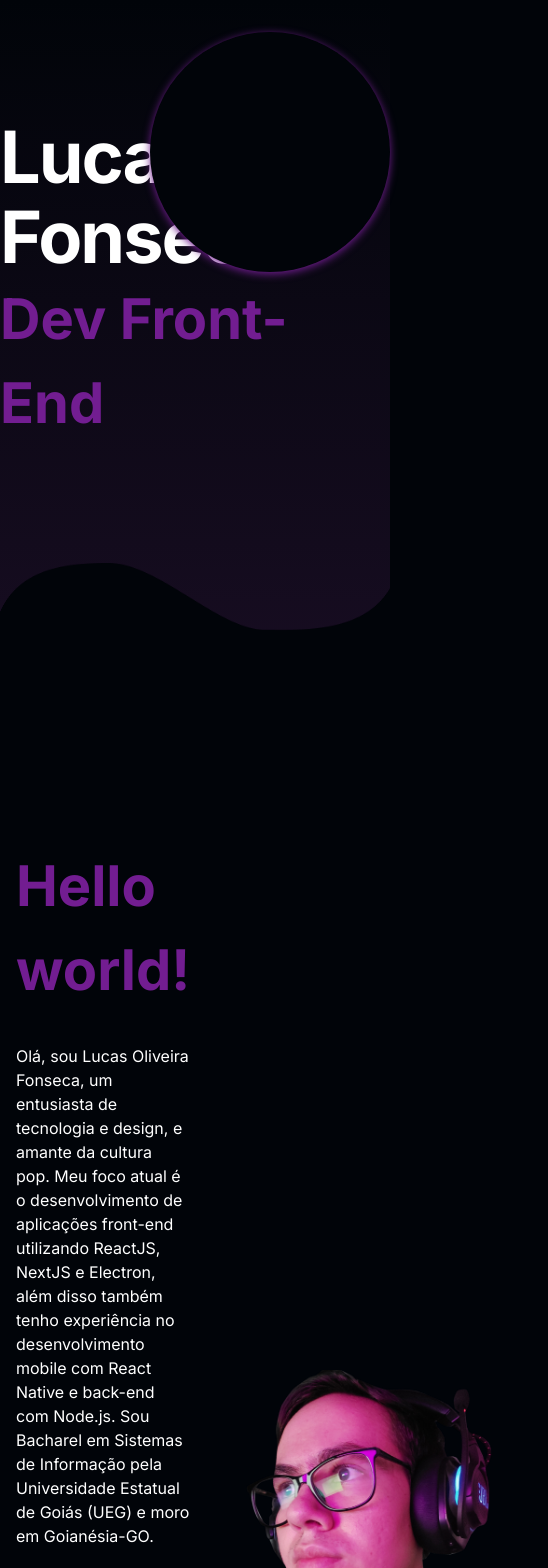
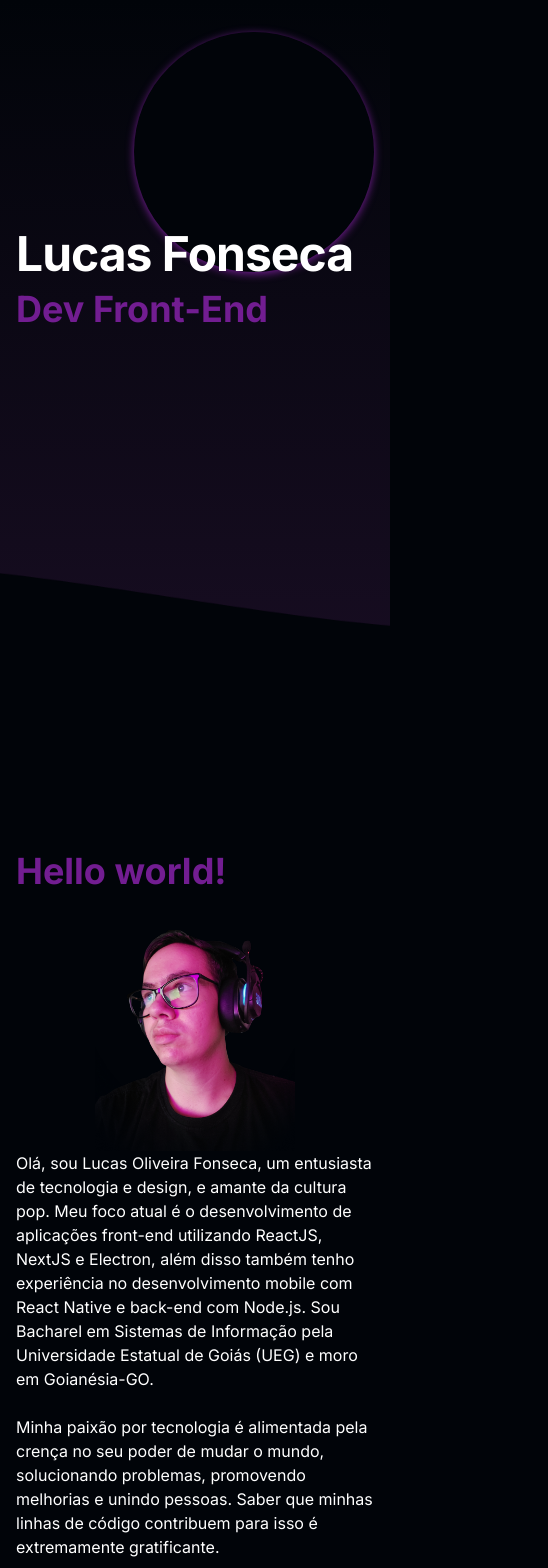
Before and after one commit to LucasOFonseca/lucasfonseca, a Next.js app: page / in a window 390 px wide. Shown: the top 1568 px of the page, 548 px wide, since content can reach past the window. Built offline with nearby package versions, Linux system fonts and the light colour scheme.

Commit message:
feat: create site footer and make it responsive

```diff
--- a/src/app/components/About/About.tsx
+++ b/src/app/components/About/About.tsx
@@ -3,8 +3,16 @@ import Image from 'next/image';
 export const About: React.FC = () => {
   return (
     <div className="w-full max-w-[1320px] flex justify-between items-center">
-      <div className="max-w-[725px]">
+      <div className="xl:max-w-[725px]">
         <h2 className="mb-8">Hello world!</h2>
+
+        <Image
+          src="/Photo.png"
+          width={200}
+          height={300}
+          className="block mx-auto xl:hidden"
+          alt="Lucas Fonseca"
+        />
 
         <p>
           Olá, sou Lucas Oliveira Fonseca, um entusiasta de tecnologia e design,
@@ -30,7 +38,13 @@ export const About: React.FC = () => {
         </p>
       </div>
 
-      <Image src="/Photo.png" width={384} height={424} alt="Lucas Fonseca" />
+      <Image
+        src="/Photo.png"
+        width={384}
+        height={424}
+        className="hidden xl:block"
+        alt="Lucas Fonseca"
+      />
     </div>
   );
 };
--- a/src/app/components/Contact/Contact.tsx
+++ b/src/app/components/Contact/Contact.tsx
@@ -59,12 +59,12 @@ export const Contact: React.FC = () => {
       <h3>Quer conversar?</h3>
 
       <div className="flex flex-col items-center gap-4 w-full max-w-[700px] mt-8">
-        <div className="flex gap-2 w-full">
+        <div className="flex flex-col sm:flex-row gap-4 sm:gap-2 w-full">
           <Input placeholder="Nome" {...register('name')} />
           <Input placeholder="Empresa" {...register('company')} />
         </div>
 
-        <div className="flex gap-2 w-full">
+        <div className="flex flex-col sm:flex-row gap-4 sm:gap-2 w-full">
           <Input type="email" placeholder="E-mail" {...register('email')} />
           <Input type="tel" placeholder="Telefone" {...register('phone')} />
         </div>
--- a/src/app/components/Cover/Cover.tsx
+++ b/src/app/components/Cover/Cover.tsx
@@ -1,19 +1,18 @@
 export const Cover: React.FC = () => {
   return (
-    <div className="relative h-dvh flex justify-center bg-gradient-to-t from-primary-dark to-background">
+    <div className="relative h-dvh flex justify-center bg-gradient-to-t from-primary-dark to-background px-4">
       <div className="relative w-full h-2/3 flex flex-col justify-center max-w-[1320px]">
         <span className="absolute top-8 right-0 w-[240px] h-[240px] rounded-full bg-background drop-shadow-[0_2px_4px_#721D91]" />
 
-        <h1 style={{ color: '#fff' }}>Lucas Fonseca</h1>
-        <h2>Dev Front-End</h2>
+        <h1 className="relative text-white">Lucas Fonseca</h1>
+        <h2 className="relative">Dev Front-End</h2>
       </div>
 
       {/* eslint-disable-next-line @next/next/no-img-element */}
       <img
         src="/cover-illustration.png"
         alt="ilustração"
-        style={{ objectFit: 'fill' }}
-        className="w-full h-1/3 absolute bottom-0"
+        className="w-full h-1/3 absolute bottom-0 object-cover md:object-fill"
       />
     </div>
   );
--- /dev/null
+++ b/src/app/components/Footer/Footer.tsx
@@ -0,0 +1,43 @@
+import { EmailIcon } from '@/assets/EmailIcon';
+import { GitHubIcon } from '@/assets/GitHubIcon';
+import { LinkedInIcon } from '@/assets/LinkedInIcon';
+import { PhoneIcon } from '@/assets/PhoneIcon';
+
+export const Footer: React.FC = () => {
+  return (
+    <div className="w-full max-w-[1320px] flex flex-col gap-8 sm:flex-row sm:justify-between sm:items-center mt-32 mb-16 pt-8 pb-12 border-b">
+      <div className="flex flex-col gap-4">
+        <h6 className="text-white font-semibold">Contatos</h6>
+
+        <div className="flex items-center gap-4">
+          <PhoneIcon /> <a href="tel:+55 62 985320242">(62) 98532-0242</a>
+        </div>
+
+        <div className="flex items-center gap-4">
+          <EmailIcon />{' '}
+          <a href="mailto:lucasofonseca.dev@gmail.com">
+            lucasofonseca.dev@gmail.com
+          </a>
+        </div>
+      </div>
+
+      <div className="flex gap-4 justify-center">
+        <a
+          href="https://github.com/LucasOFonseca"
+          target="_blank"
+          className="bg-primary p-3 rounded-full"
+        >
+          <GitHubIcon />
+        </a>
+
+        <a
+          href="https://www.linkedin.com/in/lucas-fonseca-138b57200/"
+          target="_blank"
+          className="bg-primary p-3 rounded-full"
+        >
+          <LinkedInIcon />
+        </a>
+      </div>
+    </div>
+  );
+};
--- /dev/null
+++ b/src/app/components/Footer/index.ts
@@ -0,0 +1,3 @@
+import { Footer } from './Footer';
+
+export { Footer };
--- a/src/app/globals.css
+++ b/src/app/globals.css
@@ -68,6 +68,22 @@
   }
 }
 
+*::-webkit-scrollbar {
+  width: 0.4rem;
+  height: 0.4rem;
+  background: var(--background);
+  -moz-border-radius: 0.5rem;
+}
+
+*::-webkit-scrollbar-track {
+  -webkit-box-shadow: inset 0 0 6px rgba(0, 0, 0, 0);
+}
+
+*::-webkit-scrollbar-thumb {
+  background-color: #1d0f28;
+  border-radius: 0.2rem;
+}
+
 body {
   color: var(--foreground);
   background: var(--background);
@@ -107,8 +123,26 @@ h5 {
 
 h6 {
   font-size: 1.125rem;
-  line-height: 2rem;
-  letter-spacing: 3px;
+}
+
+a:hover {
+  text-decoration: underline;
+}
+
+@media (max-width: 640px) {
+  h1 {
+    font-size: 3rem;
+    line-height: 3.5rem;
+    letter-spacing: -1px;
+  }
+
+  h2 {
+    font-size: 2.25rem;
+  }
+
+  h3 {
+    font-size: 1.75rem;
+  }
 }
 
 @layer utilities {
--- a/src/app/page.tsx
+++ b/src/app/page.tsx
@@ -1,6 +1,7 @@
 import { About } from './components/About';
 import { Contact } from './components/Contact';
 import { Cover } from './components/Cover';
+import { Footer } from './components/Footer';
 import { Projects } from './components/Projects';
 import { Techs } from './components/Techs';
 
@@ -14,6 +15,7 @@ export default function Home() {
         <Techs />
         <Projects />
         <Contact />
+        <Footer />
       </div>
     </main>
   );
--- /dev/null
+++ b/src/assets/EmailIcon.tsx
@@ -0,0 +1,16 @@
+export const EmailIcon: React.FC = () => (
+  <svg
+    width="18"
+    height="19"
+    viewBox="0 0 18 19"
+    fill="none"
+    xmlns="http://www.w3.org/2000/svg"
+  >
+    <path
+      fill-rule="evenodd"
+      clip-rule="evenodd"
+      d="M2.49988 3C1.48895 2.99993 0.612317 3.69899 0.387383 4.68458L8.99988 9.9485L17.6124 4.68458C17.3874 3.69899 16.5108 2.99993 15.4999 3H2.49988ZM0.333252 13.6177V5.92169L6.61984 9.76319L0.333252 13.6177ZM7.65776 10.3991L0.540256 14.7617C0.899208 15.5186 1.66231 16.0007 2.50001 15.9999H15.5C16.3376 16.0001 17.1002 15.5176 17.4587 14.7606L10.3412 10.398L9.00001 11.2181L7.65776 10.398V10.3991ZM17.6665 13.6177L11.3799 9.76427V9.76319L17.6665 5.92169V13.6177Z"
+      fill="white"
+    />
+  </svg>
+);
--- /dev/null
+++ b/src/assets/GitHubIcon.tsx
@@ -0,0 +1,21 @@
+export const GitHubIcon: React.FC = () => (
+  <svg
+    width="20"
+    height="20"
+    viewBox="0 0 20 20"
+    fill="none"
+    xmlns="http://www.w3.org/2000/svg"
+  >
+    <g clip-path="url(#clip0_810_171)">
+      <path
+        d="M10 0C4.475 0 0 4.475 0 10C0 14.425 2.8625 18.1625 6.8375 19.4875C7.3375 19.575 7.525 19.275 7.525 19.0125C7.525 18.775 7.5125 17.9875 7.5125 17.15C5 17.6125 4.35 16.5375 4.15 15.975C4.0375 15.6875 3.55 14.8 3.125 14.5625C2.775 14.375 2.275 13.9125 3.1125 13.9C3.9 13.8875 4.4625 14.625 4.65 14.925C5.55 16.4375 6.9875 16.0125 7.5625 15.75C7.65 15.1 7.9125 14.6625 8.2 14.4125C5.975 14.1625 3.65 13.3 3.65 9.475C3.65 8.3875 4.0375 7.4875 4.675 6.7875C4.575 6.5375 4.225 5.5125 4.775 4.1375C4.775 4.1375 5.6125 3.875 7.525 5.1625C8.325 4.9375 9.175 4.825 10.025 4.825C10.875 4.825 11.725 4.9375 12.525 5.1625C14.4375 3.8625 15.275 4.1375 15.275 4.1375C15.825 5.5125 15.475 6.5375 15.375 6.7875C16.0125 7.4875 16.4 8.375 16.4 9.475C16.4 13.3125 14.0625 14.1625 11.8375 14.4125C12.2 14.725 12.5125 15.325 12.5125 16.2625C12.5125 17.6 12.5 18.675 12.5 19.0125C12.5 19.275 12.6875 19.5875 13.1875 19.4875C15.173 18.8178 16.8983 17.5421 18.1205 15.84C19.3427 14.138 20 12.0954 20 10C20 4.475 15.525 0 10 0Z"
+        fill="white"
+      />
+    </g>
+    <defs>
+      <clipPath id="clip0_810_171">
+        <rect width="20" height="20" fill="white" />
+      </clipPath>
+    </defs>
+  </svg>
+);
--- /dev/null
+++ b/src/assets/LinkedInIcon.tsx
@@ -0,0 +1,21 @@
+export const LinkedInIcon: React.FC = () => (
+  <svg
+    width="20"
+    height="20"
+    viewBox="0 0 16 16"
+    fill="none"
+    xmlns="http://www.w3.org/2000/svg"
+  >
+    <g clip-path="url(#clip0_810_173)">
+      <path
+        d="M0 1.146C0 0.513 0.526 0 1.175 0H14.825C15.474 0 16 0.513 16 1.146V14.854C16 15.487 15.474 16 14.825 16H1.175C0.526 16 0 15.487 0 14.854V1.146ZM4.943 13.394V6.169H2.542V13.394H4.943ZM3.743 5.182C4.58 5.182 5.101 4.628 5.101 3.934C5.086 3.225 4.581 2.686 3.759 2.686C2.937 2.686 2.4 3.226 2.4 3.934C2.4 4.628 2.921 5.182 3.727 5.182H3.743ZM8.651 13.394V9.359C8.651 9.143 8.667 8.927 8.731 8.773C8.904 8.342 9.299 7.895 9.963 7.895C10.832 7.895 11.179 8.557 11.179 9.529V13.394H13.58V9.25C13.58 7.03 12.396 5.998 10.816 5.998C9.542 5.998 8.971 6.698 8.651 7.191V7.216H8.635L8.651 7.191V6.169H6.251C6.281 6.847 6.251 13.394 6.251 13.394H8.651Z"
+        fill="white"
+      />
+    </g>
+    <defs>
+      <clipPath id="clip0_810_173">
+        <rect width="16" height="16" fill="white" />
+      </clipPath>
+    </defs>
+  </svg>
+);
--- /dev/null
+++ b/src/assets/PhoneIcon.tsx
@@ -0,0 +1,16 @@
+export const PhoneIcon: React.FC = () => (
+  <svg
+    width="18"
+    height="19"
+    viewBox="0 0 18 19"
+    fill="none"
+    xmlns="http://www.w3.org/2000/svg"
+  >
+    <path
+      fill-rule="evenodd"
+      clip-rule="evenodd"
+      d="M2.12109 1.07397C2.51927 0.676363 3.06891 0.468747 3.6305 0.503822C4.19209 0.538897 4.71163 0.813292 5.05725 1.25736L7.07656 3.85172C7.44667 4.32762 7.57717 4.94752 7.43092 5.53255L6.81557 7.99641C6.75085 8.25598 6.82684 8.53049 7.01581 8.71982L9.77985 11.4841C9.96941 11.6735 10.2444 11.7495 10.5043 11.6843L12.9669 11.0689C13.5518 10.9227 14.1715 11.0533 14.6476 11.4233L17.2417 13.4417C18.1743 14.1673 18.2598 15.5455 17.4251 16.3792L16.2619 17.5425C15.4294 18.375 14.1852 18.7407 13.0254 18.3323C10.0568 17.2877 7.36148 15.5881 5.13937 13.3595C2.91114 11.1376 1.21168 8.44245 0.167025 5.47405C-0.240213 4.31525 0.125401 3.06981 0.957875 2.23728L2.12109 1.07397Z"
+      fill="white"
+    />
+  </svg>
+);
```
